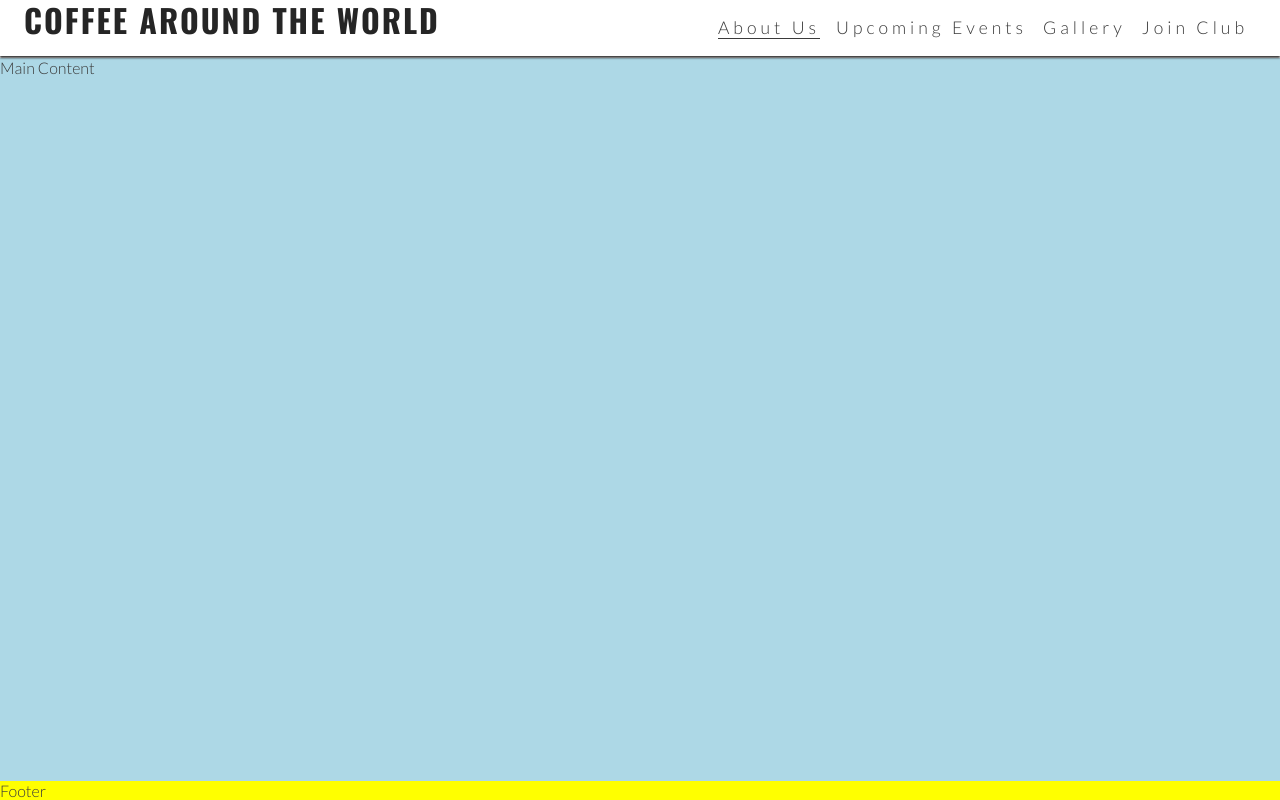
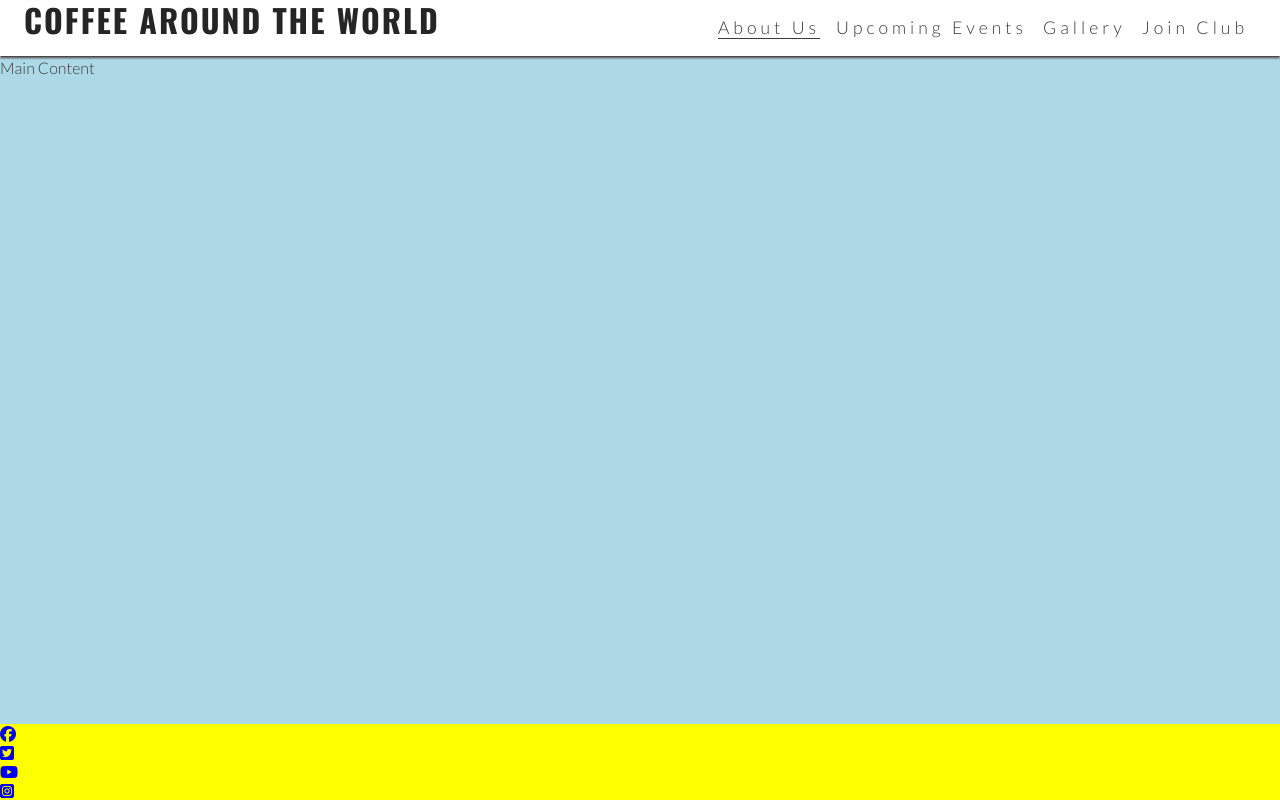
Before and after one commit to stephenogwere/coffee-around-the-world, a plain HTML site: page index.html in a window 1280 px wide. Drawn offline with nearby package versions, Linux system fonts and the light colour scheme.

Commit message:
Add font awesome and footer links

```diff
--- a/index.html
+++ b/index.html
@@ -37,6 +37,16 @@
     <main>Main Content</main>
 
     <!--Footer-->
-    <footer>Footer</footer>
+    <footer>
+        <ul>
+            <li><a href="https://www.facebook.com/" target="_blank" rel="noopener" aria-label="visit our facebook page, opens in a new tab"><i class="fa-brands fa-facebook"></i></a></li>
+            <li><a href="https://www.twitter.com/" target="_blank" rel="noopener" aria-label="visit our twitter page, opens in a new tab"><i class="fa-brands fa-square-twitter"></i></a></li>
+            <li><a href="https://www.youtube.com/" target="_blank" rel="noopener" aria-label="visit our youtube page, opens in a new tab"><i class="fa-brands fa-youtube"></i></a></li>
+            <li><a href="https://www.instagram.com/" target="_blank" rel="noopener" aria-label="visit our instagram page, opens in a new tab"><i class="fa-brands fa-square-instagram"></i></a></li>
+        </ul>
+    </footer>
+
+    <!--Font awesome kit-->
+    <script src="https://kit.fontawesome.com/a44d67c963.js" crossorigin="anonymous"></script>
 </body>
 </html>
```
